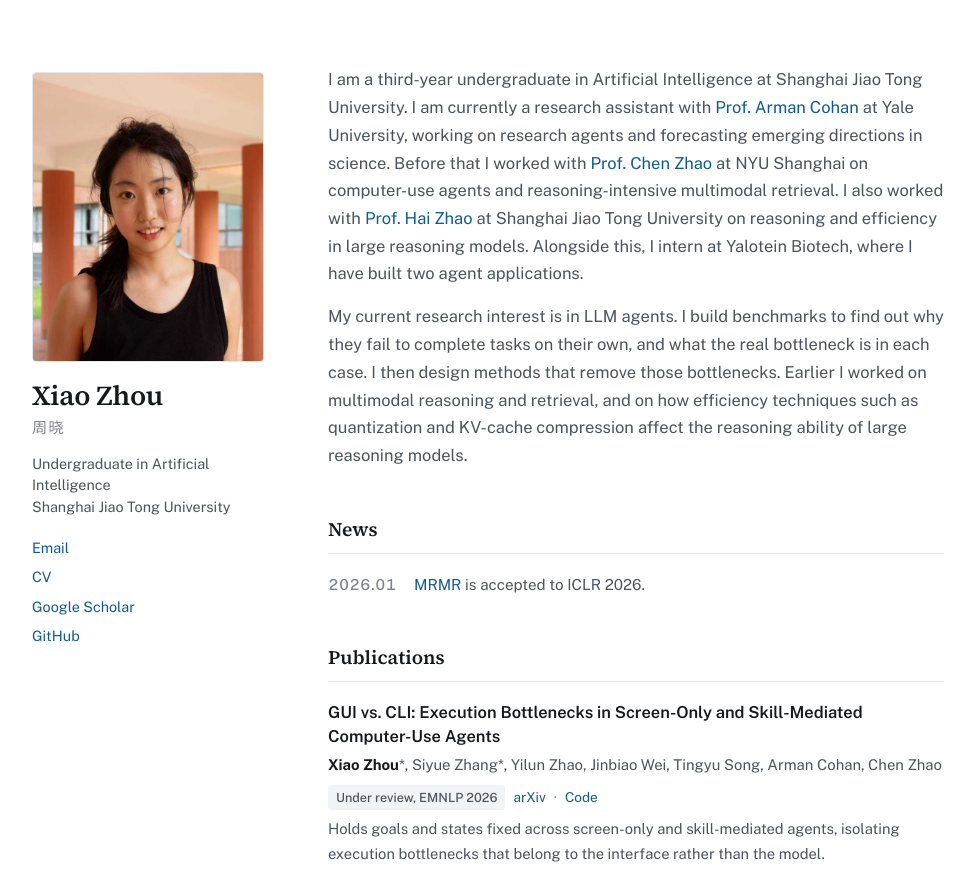
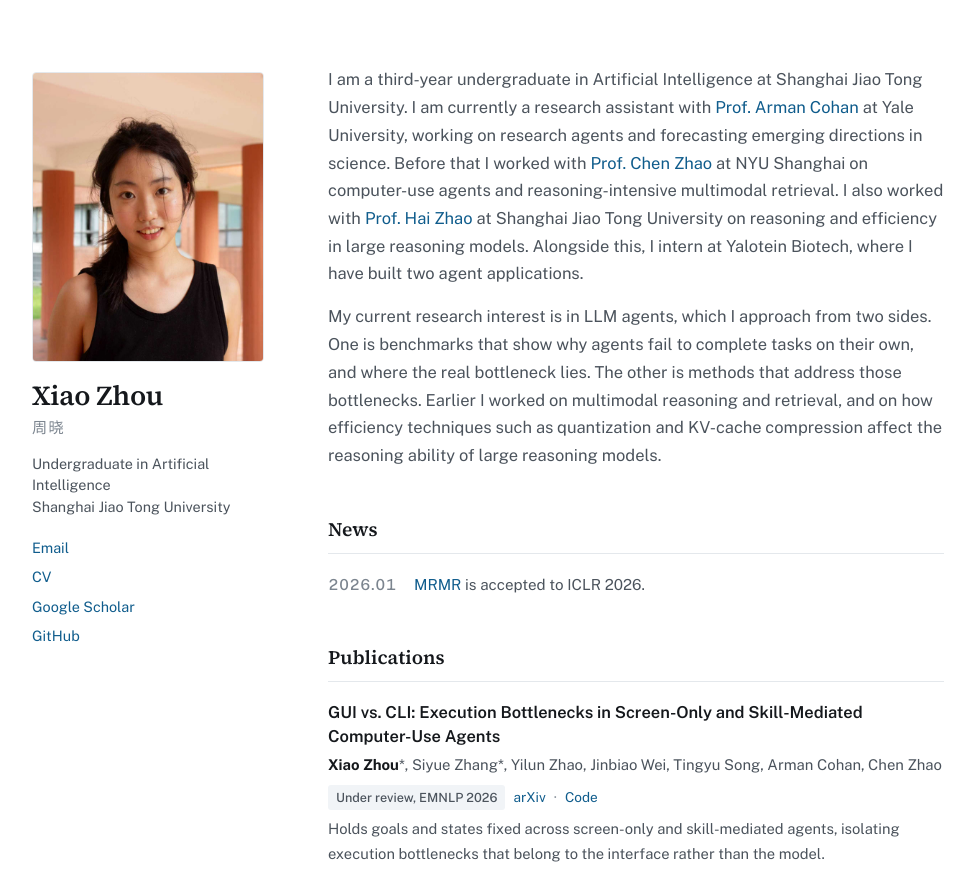
Before and after one commit to rebeccaz4/rebeccaz4.github.io, a plain HTML site: page index.html in a window 1280 px wide. Shown: the top 869 px of the page, without its empty margins (152-1127 px from the left). Drawn offline with nearby package versions, Linux system fonts and the light colour scheme.

Commit message:
Present the two research lines in parallel, not in sequence
Co-Authored-By: Claude Opus 5 (1M context) <noreply@anthropic.com>

```diff
--- a/index.html
+++ b/index.html
@@ -184,7 +184,7 @@ footer{
 
     <section class="bio first">
       <p>I am a third-year undergraduate in Artificial Intelligence at Shanghai Jiao Tong University. I am currently a research assistant with <a href="https://armancohan.com/">Prof. Arman Cohan</a> at Yale University, working on research agents and forecasting emerging directions in science. Before that I worked with <a href="https://henryzhao5852.github.io/">Prof. Chen Zhao</a> at NYU Shanghai on computer-use agents and reasoning-intensive multimodal retrieval. I also worked with <a href="https://bcmi.sjtu.edu.cn/home/zhaohai/">Prof. Hai Zhao</a> at Shanghai Jiao Tong University on reasoning and efficiency in large reasoning models. Alongside this, I intern at Yalotein Biotech, where I have built two agent applications.</p>
-      <p>My current research interest is in LLM agents. I build benchmarks to find out why they fail to complete tasks on their own, and what the real bottleneck is in each case. I then design methods that remove those bottlenecks. Earlier I worked on multimodal reasoning and retrieval, and on how efficiency techniques such as quantization and KV-cache compression affect the reasoning ability of large reasoning models.</p>
+      <p>My current research interest is in LLM agents, which I approach from two sides. One is benchmarks that show why agents fail to complete tasks on their own, and where the real bottleneck lies. The other is methods that address those bottlenecks. Earlier I worked on multimodal reasoning and retrieval, and on how efficiency techniques such as quantization and KV-cache compression affect the reasoning ability of large reasoning models.</p>
     </section>
 
     <section>
```
